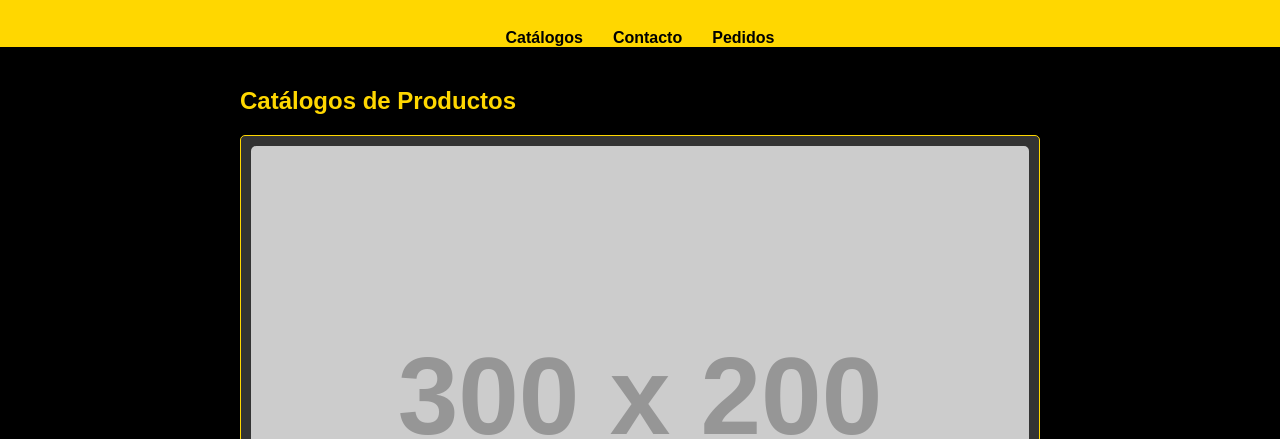
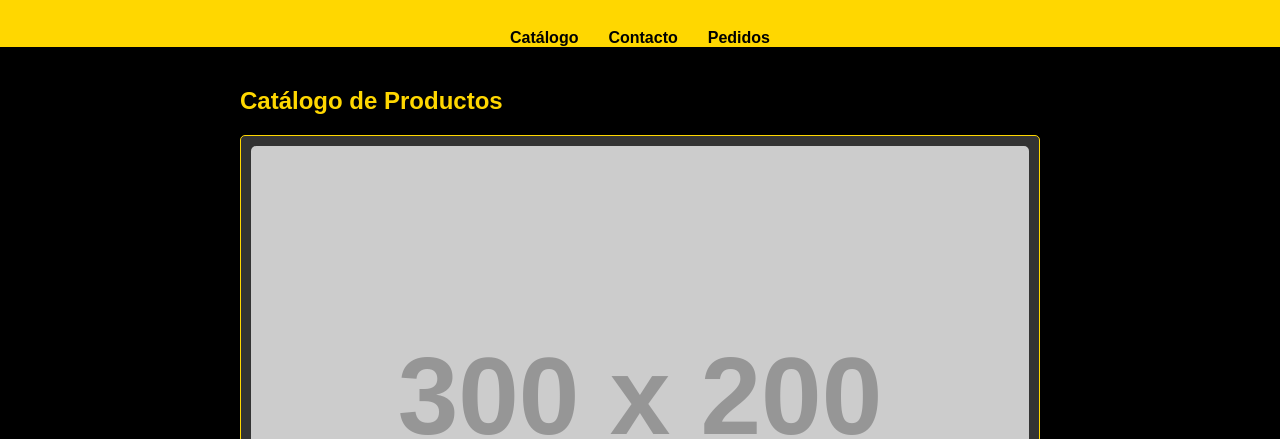
Before and after one commit to garreth23/meraki.github.io, a plain HTML site: page index.html in a window 1280 px wide. Shown: the part 361-800 px from the top of the page. Drawn offline with Linux system fonts and the light colour scheme; placeholder pictures from the web are drawn by us.

Commit message:
cambio catalogos por catalogo

```diff
--- a/index.html
+++ b/index.html
@@ -154,13 +154,13 @@
     </header>
     <nav>
         <ul>
-            <li><a href="#catalogo">Catálogos</a></li>
+            <li><a href="#catalogo">Catálogo</a></li>
             <li><a href="#contacto">Contacto</a></li>
             <li><a href="#pedidos">Pedidos</a></li>
         </ul>
     </nav>
     <div class="container" id="catalogo">
-        <h2>Catálogos de Productos</h2>
+        <h2>Catálogo de Productos</h2>
         <div class="product">
             <img src="https://via.placeholder.com/300x200" alt="Shawarma">
             <h2>Shawarma de Pollo</h2>
```
